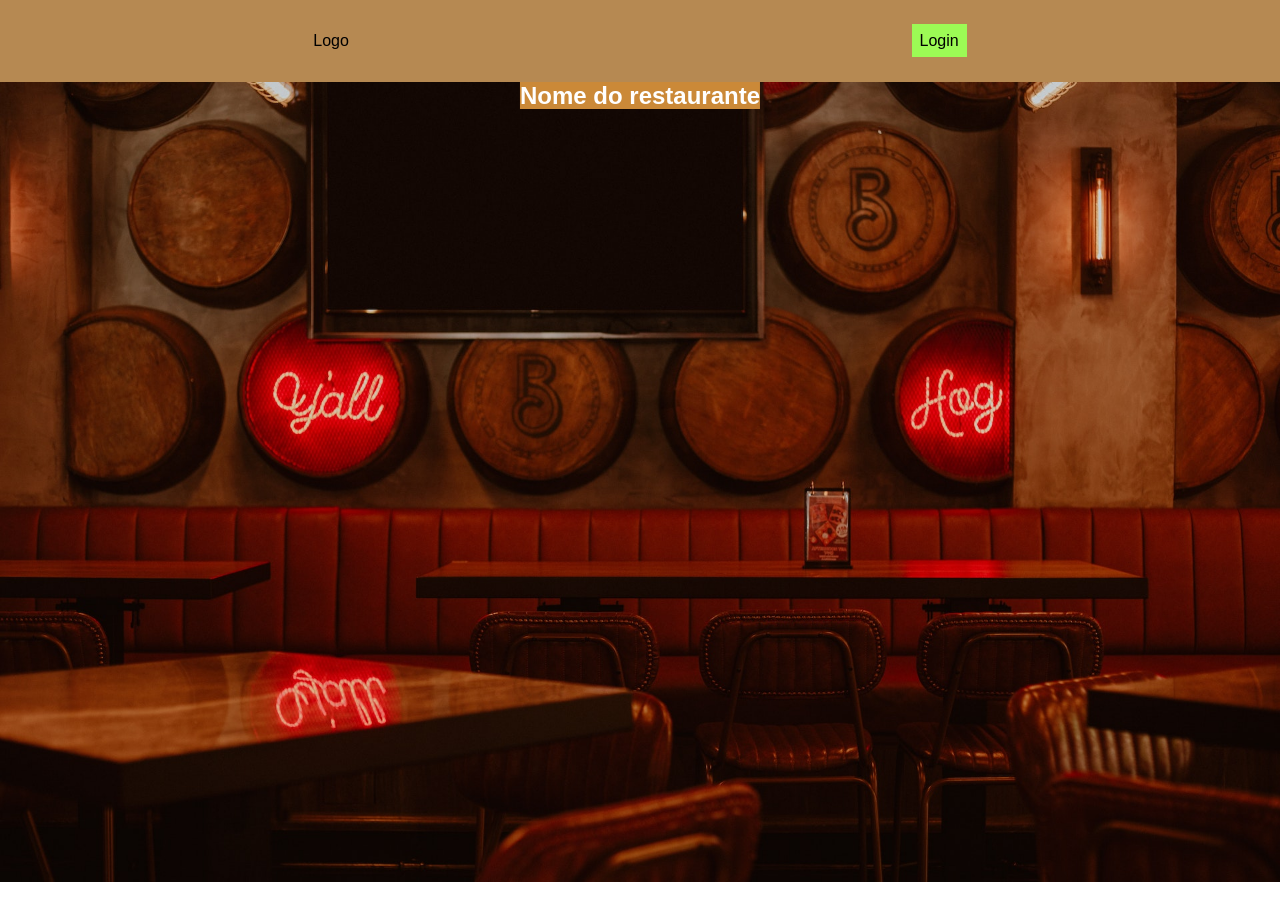
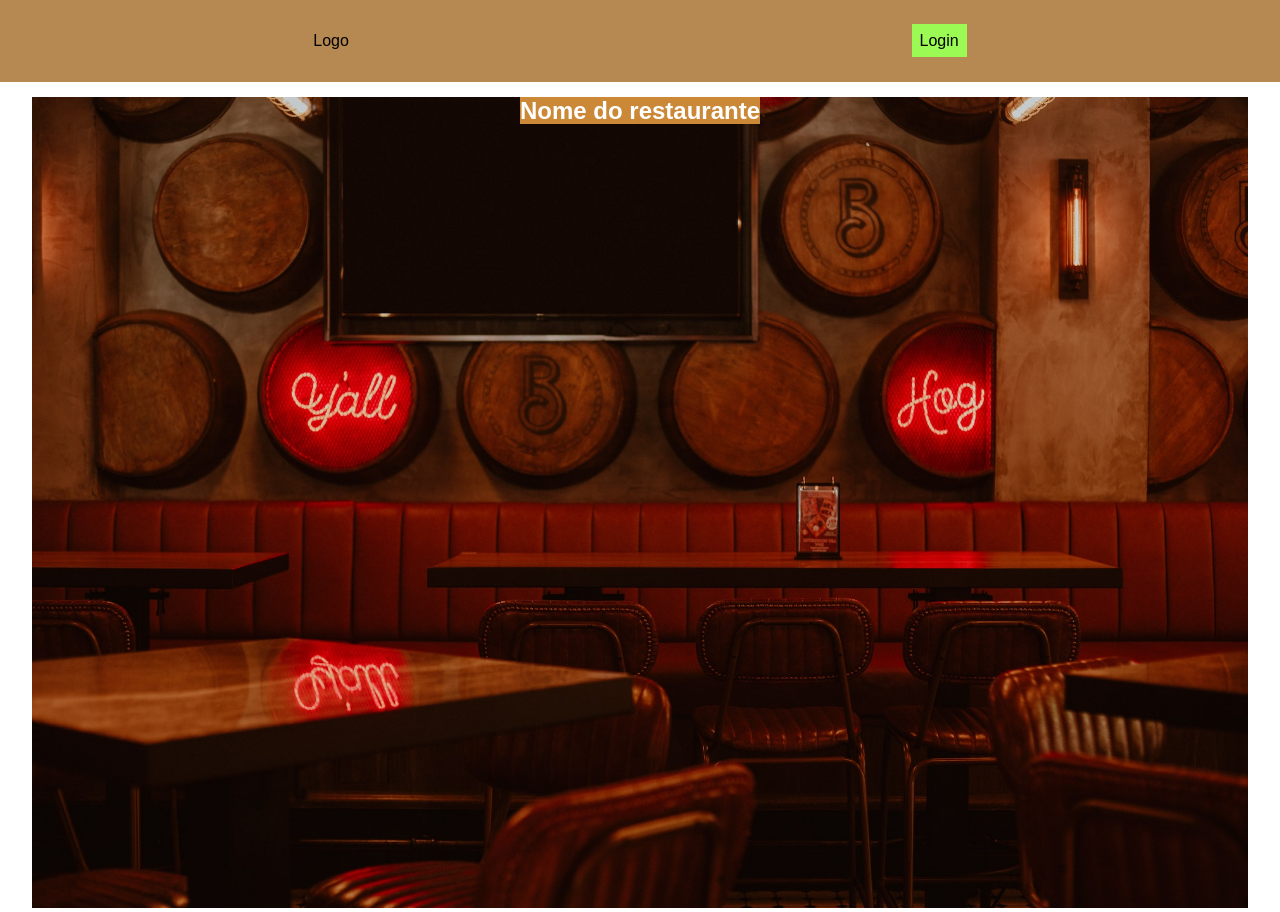
Before and after one commit to guilherme-possebon/Restaurante, a React (Vite) app: page / in a window 1280 px wide. Before the commit the page ends 882 px from the top, so only its background shows below. Built offline with nearby package versions, Linux system fonts and the light colour scheme.

Commit message:
Tentando fazer uma feature

```diff
--- a/src/Components/Css/Home.css
+++ b/src/Components/Css/Home.css
@@ -1,13 +1,15 @@
 .Home .img {
-    background-image: url("/exemplo1.jpg");
-    height: 100vh;
-    background-size: cover;
+    width: 95vw;
+}
+.Home{
+    padding-top: 15px;
+    display: flex;
+    flex-direction: column;
+    align-items: center;
 }
 .Home h1 {
     color: white;
 
-    left: 50%;
-    transform: translate(-50%);
     position: absolute;
 }
 .Home span {
--- a/src/Components/Home.jsx
+++ b/src/Components/Home.jsx
@@ -1,17 +1,21 @@
 import "./Css/Home.css"
-
 
 import ex1 from '/exemplo1.jpg'
 import ex2 from '/exemplo2.jpg'
 import ex3 from '/exemplo3.jpg'
 import ex4 from '/exemplo4.jpg'
 
-
 export default function Home() {
     return (
         <div className="Home">
             <h1><span>Nome do restaurante</span></h1>
-            <div className="img"></div>
+            <Slide img={ex1} />
         </div>
     )
 }
+
+function Slide({img}) {
+    return (
+        <div className="divImg"><img src={img} alt="slide" className="img" /></div>
+    )
+}
```
